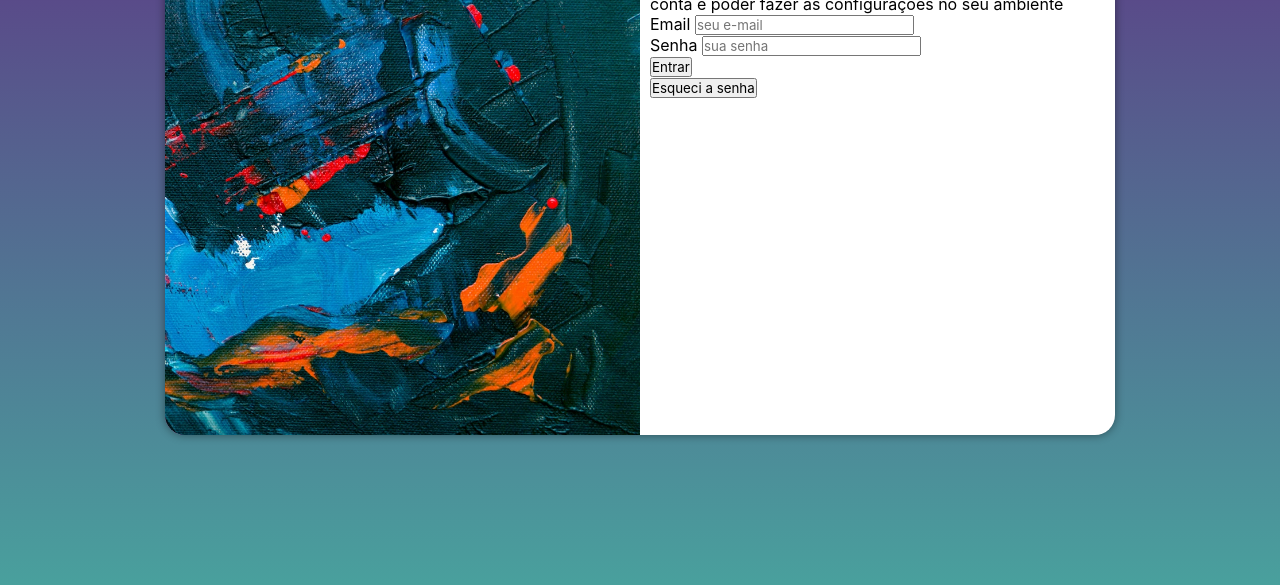
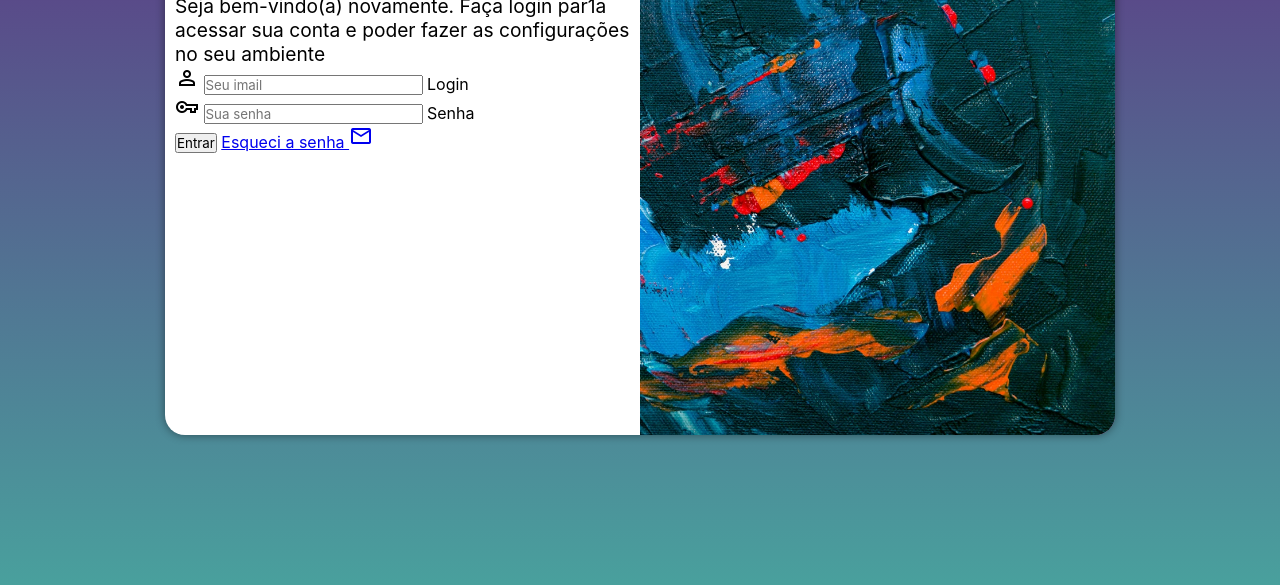
Before and after one commit to Edprogammer/Projeto-login, a plain HTML site: page index.html in a window 1280 px wide. Shown: the part 215-800 px from the top of the page. Drawn offline with nearby package versions, Linux system fonts and the light colour scheme.

Commit message:
adicionei o formulário

```diff
--- a/estilos/media-query.css
+++ b/estilos/media-query.css
@@ -26,12 +26,18 @@
         width: 950px;
     }
     #imagem{
-        float: left;
+        float: right;
         width: 50%;
         height: 100%;
     }
     #formulario{
-        float: right;
+        float: left;
         width: 50%;
     }
+    #formulario > h1{
+        font-size: 2em;
+    }
+    #formulario > p{
+        font-size: 1.2em;
+    }
 }
--- a/estilos/style.css
+++ b/estilos/style.css
@@ -51,3 +51,11 @@ main{
     display: block;
     padding: 10px;
 }
+#formulario > h1{
+    text-align: center;
+    margin-bottom: 10px;
+
+}
+#formulario > p{
+    font-size: 0.8em;
+}
--- a/index.html
+++ b/index.html
@@ -18,19 +18,19 @@
             <div id="formulario">
                 <h1>Login</h1>
                 <p>Seja bem-vindo(a) novamente. Faça login par1a acessar sua conta e poder fazer as configurações no seu ambiente</p>
-                <form action="login.php" method="post">
-                    <p>
-                        <label for="iemail">Email</label>
-                        <input type="email" name="email" id="iemail" required placeholder="seu e-mail" maxlength="30">
-                    </p>
-                <p >
+                <form action="login.php" method="post" autocomplete="on">
+                    <div class="campo">
+                        <span id="burguer" class="material-symbols-outlined">person</span>
+                        <input type="email" name="login" id="ilogin" placeholder="Seu imail" required maxlength="30">
+                        <label for="ilogin">Login</label>
+                    </div>
+                    <div class="campo">
+                        <span id="burguer" class="material-symbols-outlined">vpn_key</span>
+                        <input type="password" name="senha" id="isenha" placeholder="Sua senha" autocomplete="current-password" required minlength="8" maxlength="20">
                         <label for="isenha">Senha</label>
-                        <input type="password" name="senha" id="isenha" required placeholder="sua senha" minlength="8" max="20">
-                    </p>
-                    <p>
-                        <input type="submit" value="Entrar"> <br>
-                        <input type="submit" value="Esqueci a senha">
-                    </p>
+                    </div>
+                    <input type="submit" value="Entrar">
+                    <a href="esqueci.html">Esqueci a senha <span id="burguer" class="material-symbols-outlined">mail</span></a>
                 </form>
             </div>
         </section>
```
